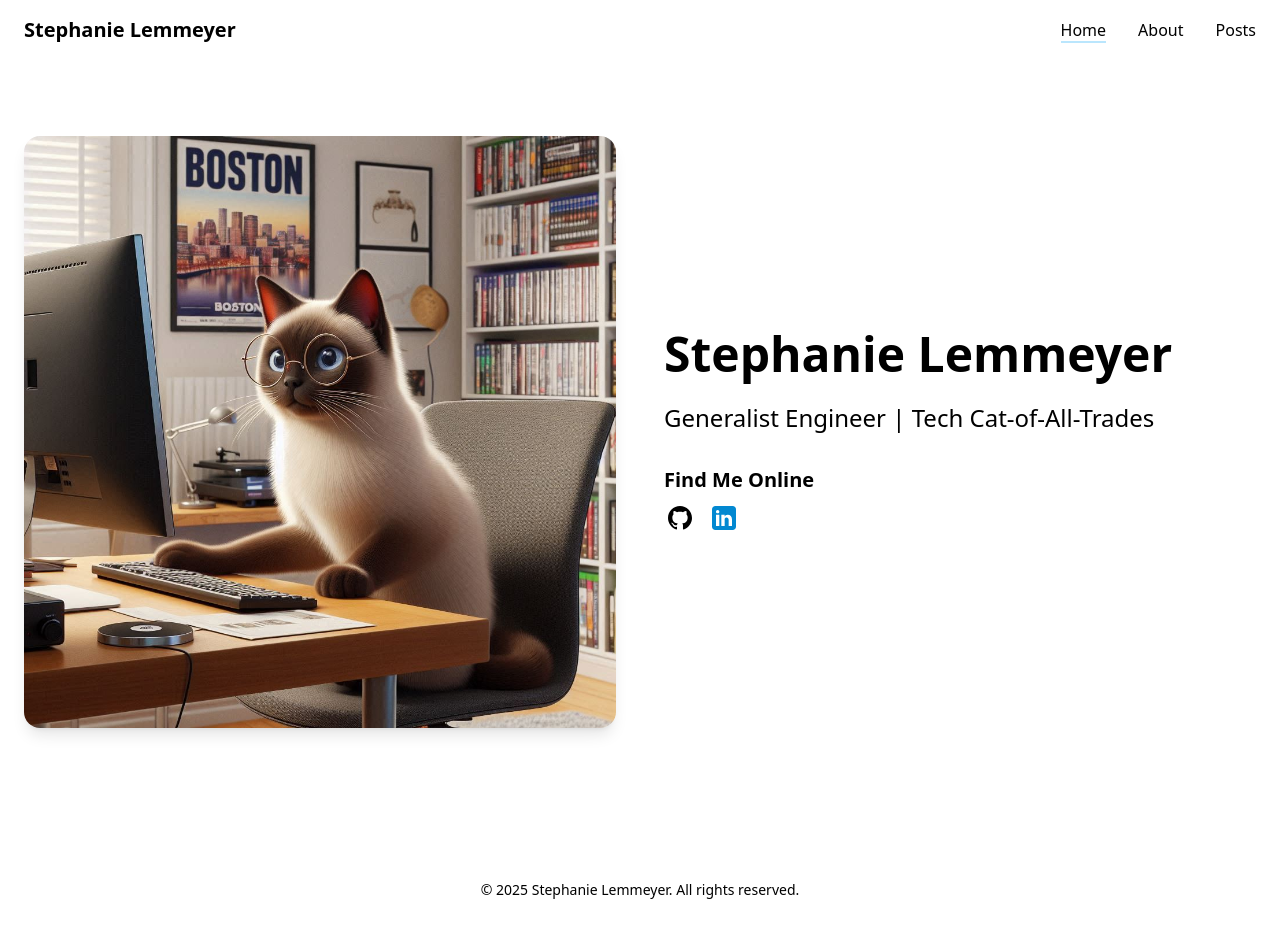
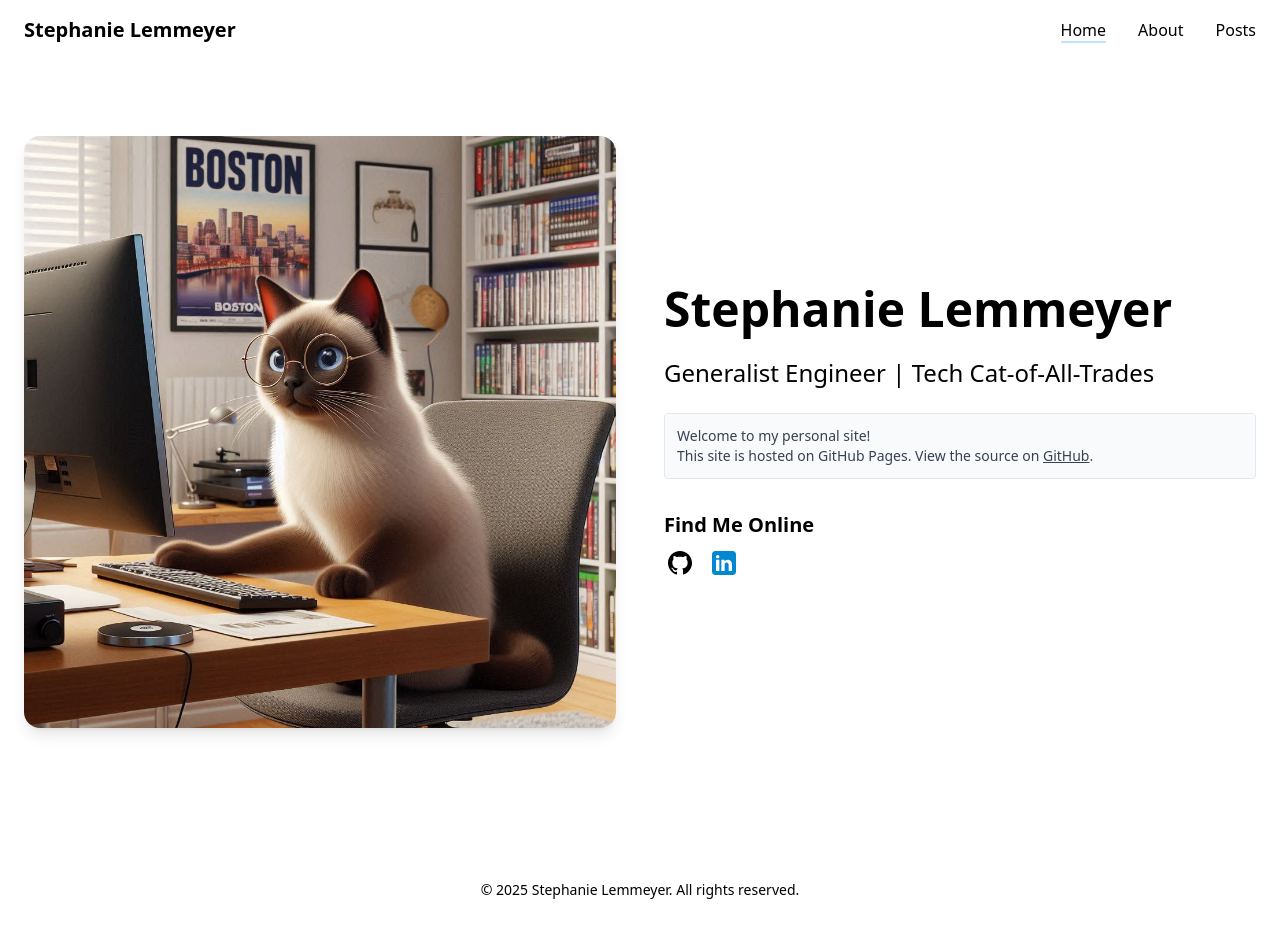
Before and after one commit to slemmeyer/stephanielemmeyer.me, an Astro site: page / in a window 1280 px wide. Built offline with nearby package versions, Linux system fonts and the light colour scheme; Astro itself is replaced by a stand-in of ours.

Commit message:
added repo link in site

```diff
--- a/src/pages/index.astro
+++ b/src/pages/index.astro
@@ -20,6 +20,10 @@ import Layout from '../layouts/Layout.astro';
     <div class="order-1 lg:order-2 space-y-6">
       <h1 class="text-5xl font-bold text-primary">Stephanie Lemmeyer</h1>
       <h2 class="text-2xl text-secondary">Generalist Engineer | Tech Cat-of-All-Trades</h2>
+      <div class="mt-4 p-3 rounded bg-gray-50 border border-gray-200 text-gray-700 text-sm">
+        Welcome to my personal site! <br />
+        This site is hosted on GitHub Pages. View the source on <a href="https://github.com/slemmeyer/stephanielemmeyer.me" target="_blank" rel="noopener noreferrer" class="underline hover:text-primary">GitHub</a>.
+      </div>
       <section class="mt-8">
         <h3 class="text-xl font-semibold">Find Me Online</h3>
         <div class="flex items-center gap-3 mt-2">
```
Also changed, not shown: CHANGELOG.md.
